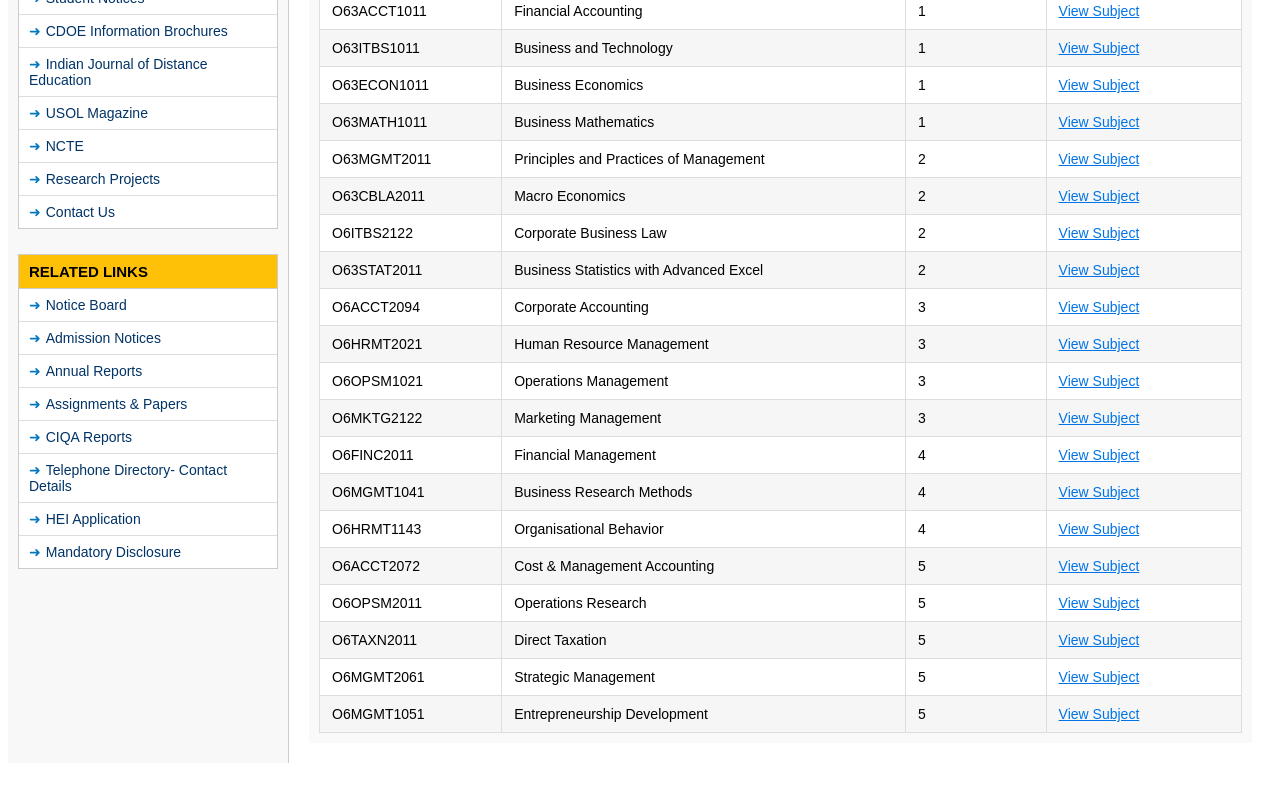
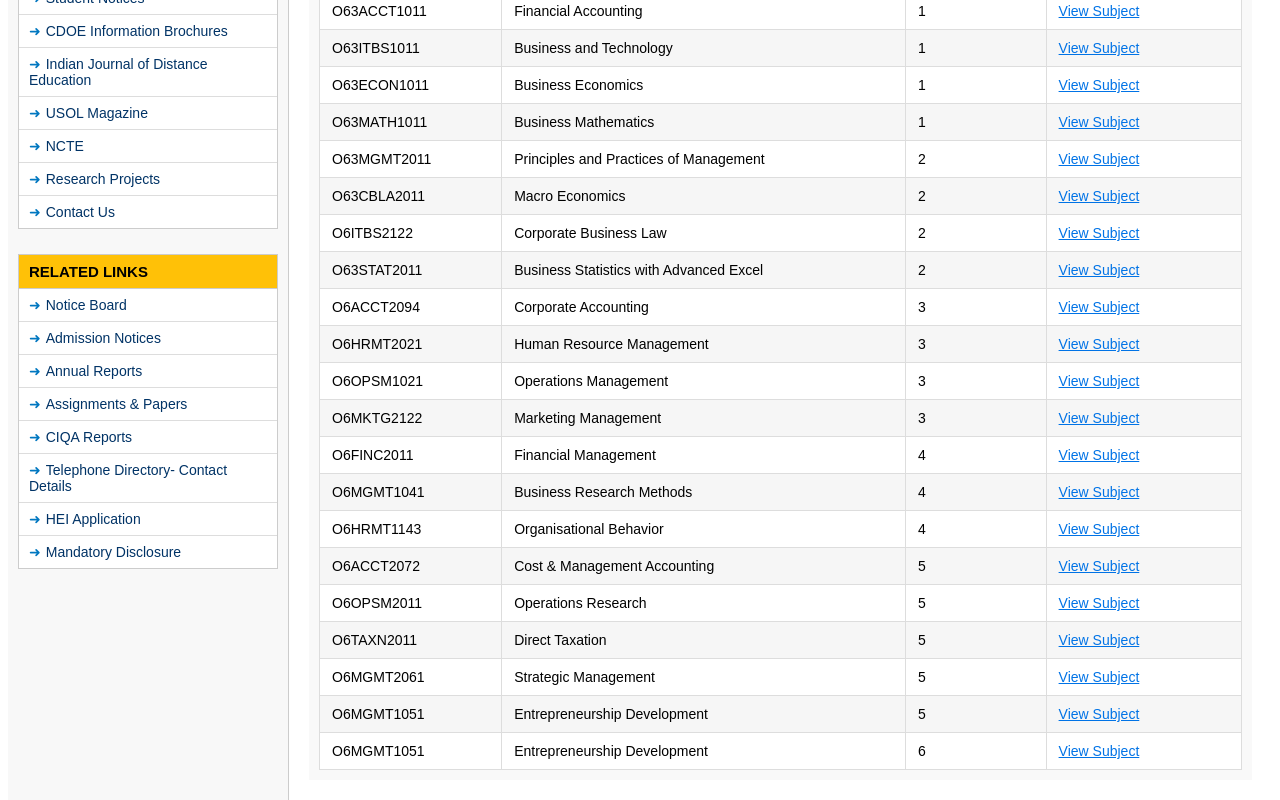
Before and after one commit to latakant/cmr-college-temp, a React (Create React App) app: page /courses/BBA in a window 1280 px wide. Shown: the part 295-1095 px from the top of the page. Before the commit the page ends 1058 px from the top, so only its background shows below. Built offline with nearby package versions, Linux system fonts and the light colour scheme.

Commit message:
feat: Add Entrepreneurship Development subject for V semester in BBA program

```diff
--- a/src/components/Course/bbaData.js
+++ b/src/components/Course/bbaData.js
@@ -172,6 +172,19 @@ export const bbaData = [
           },
         ],
       },
+      {
+        semester: 6,
+        section: "V SEMESTER",
+        subjects: [
+          {
+            id: "O6MGMT1051",
+            name: "Entrepreneurship Development",
+            route: "/courses/bba/Entrepreneurship-Development",
+            Study_Material: "View Subject",
+            pdfKey: "BBA_ENTREPRENEURSHIP_DEVELOPMENT",
+          },
+        ],
+      },
     ],
   },
 ];
```
